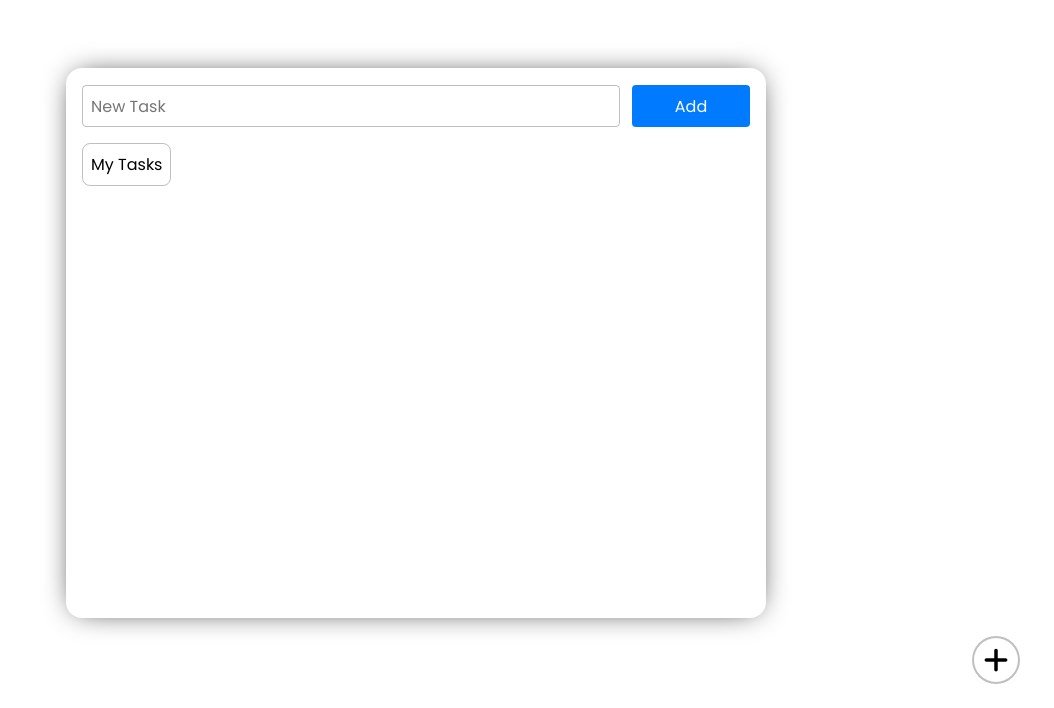
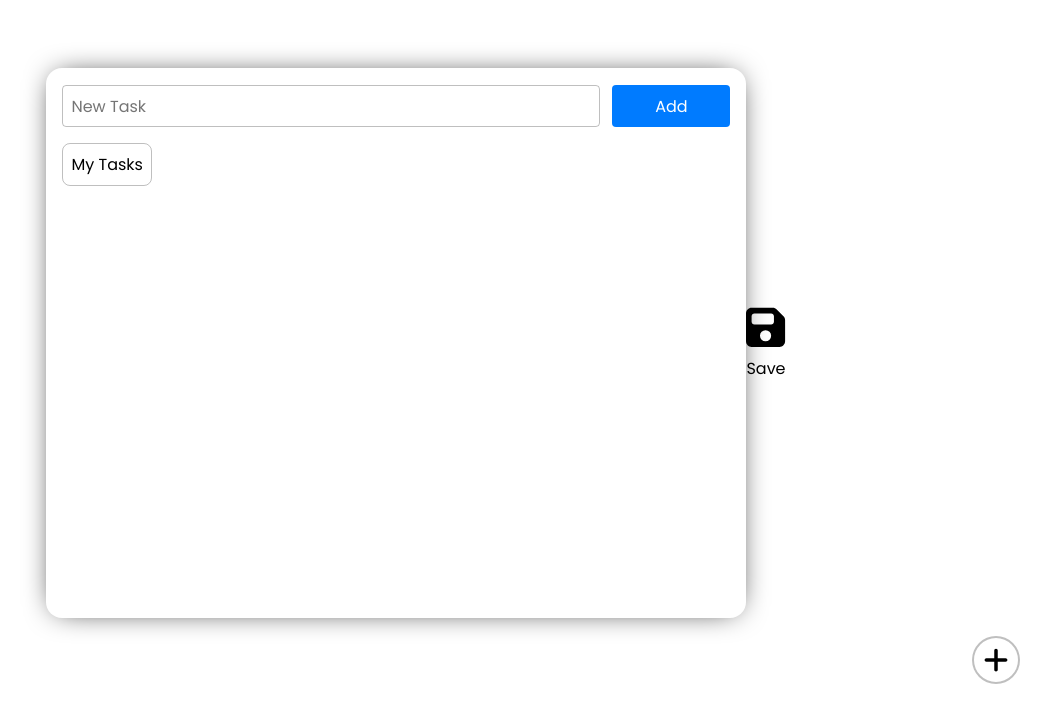
Before and after one commit to MohammadSameer01/ToDo, a plain HTML site: page index.html in a window 1280 px wide. Shown: the part 92-800 px from the top of the page, without its empty margins (224-1278 px from the left). Drawn offline with Linux system fonts and the light colour scheme; a web font is replaced by a local one.

Commit message:
Update index.html

```diff
--- a/index.html
+++ b/index.html
@@ -9,7 +9,6 @@
 
     <link rel="icon" type="jpg" href="https://onmsft.com/wp-content/uploads/2020/03/microsofttododarkmode.jpg">
 
-    <link rel="manifest" href="/manifest.json">
 
     <link rel="stylesheet" href="style.css">
 
@@ -65,6 +64,7 @@
         </div>
 
         <div class="items-inthe-list" id="items-inthe-list">
+
             <div class="add-list-items-inputs">
                 <input type="text" id="list-item-id" placeholder="New Task">
                 <button id="add-list-item-btn">
@@ -105,8 +105,14 @@
                 </ol>
             </div>
         </div>
-
-
+        <div class="save-btn" id="save-btn-id">
+            <svg xmlns="http://www.w3.org/2000/svg"
+                viewBox="0 0 448 512"><!--!Font Awesome Free 6.5.1 by @fontawesome - https://fontawesome.com License - https://fontawesome.com/license/free Copyright 2024 Fonticons, Inc.-->
+                <path
+                    d="M64 32C28.7 32 0 60.7 0 96V416c0 35.3 28.7 64 64 64H384c35.3 0 64-28.7 64-64V173.3c0-17-6.7-33.3-18.7-45.3L352 50.7C340 38.7 323.7 32 306.7 32H64zm0 96c0-17.7 14.3-32 32-32H288c17.7 0 32 14.3 32 32v64c0 17.7-14.3 32-32 32H96c-17.7 0-32-14.3-32-32V128zM224 288a64 64 0 1 1 0 128 64 64 0 1 1 0-128z" />
+            </svg>
+            <p>Save</p>
+        </div>
     </main>
 
     <script src="script.js"></script> <!-- Added back the link to script.js -->
```
